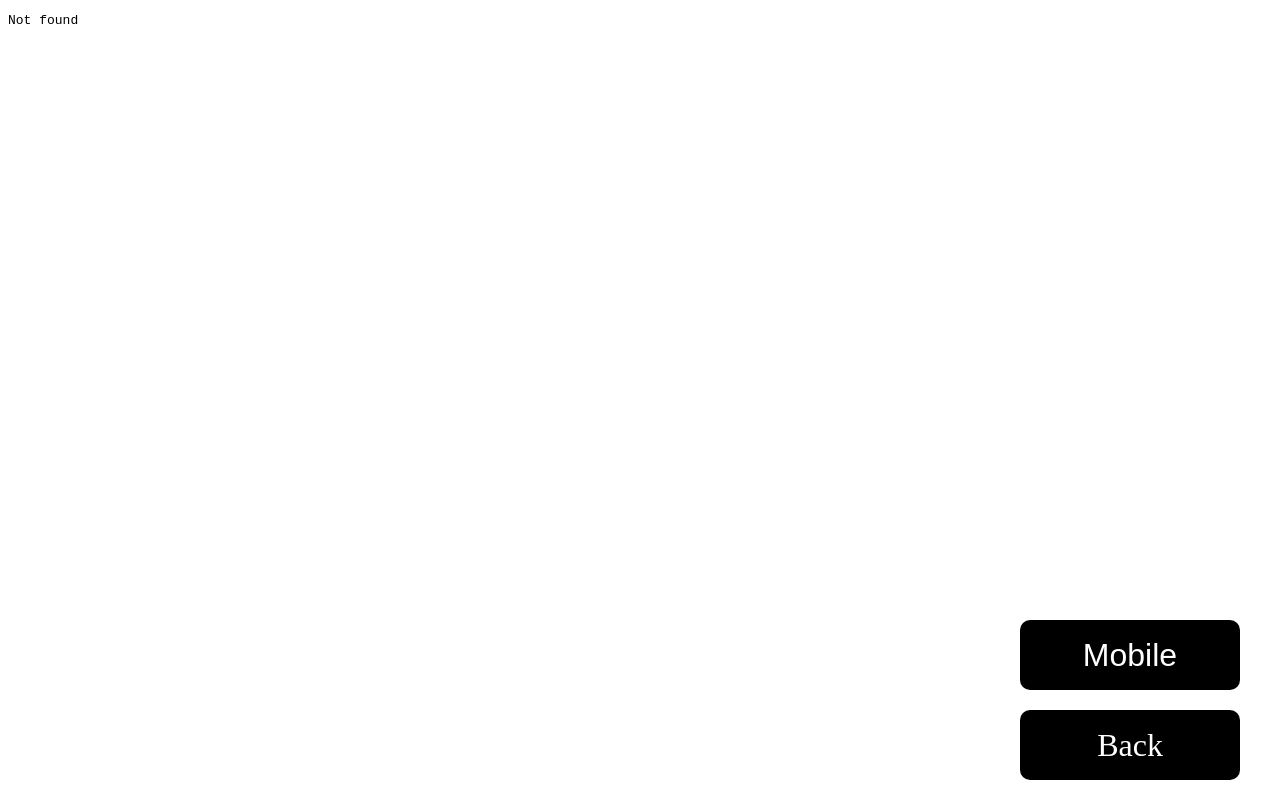
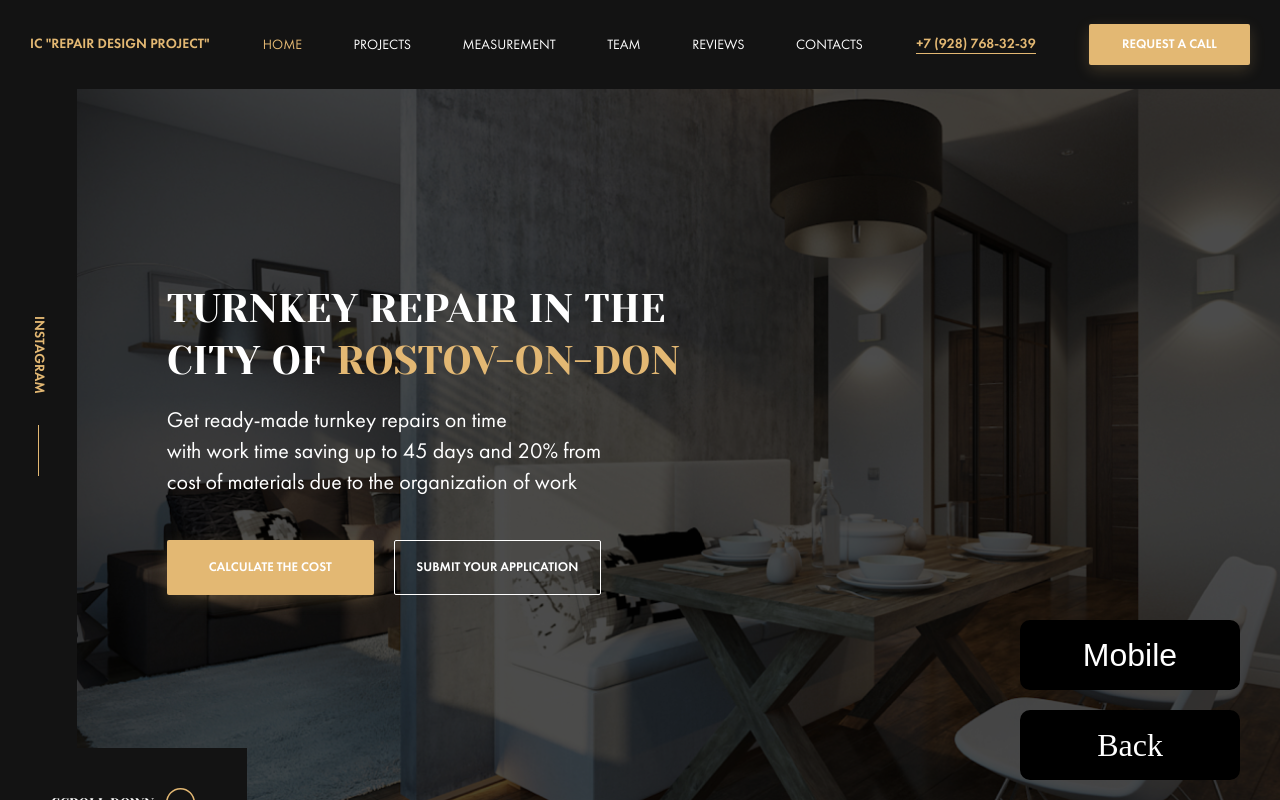
Before and after one commit to moongue/portfolio, a plain HTML site: page repair-design-projects.html in a window 1280 px wide. Drawn offline with Linux system fonts and the light colour scheme.

Commit message:
fix: link on repair-design-project.html and theyalow.html

```diff
--- a/repair-design-projects.html
+++ b/repair-design-projects.html
@@ -12,7 +12,7 @@
 </head>
 <body>
 <div class="box">
-   <iframe class="frame" src="projects/project1/index.html" frameborder="0"></iframe>
+   <iframe class="frame" src="projects/repair-design-project/index.html" frameborder="0"></iframe>
 </div>
 
 <script src="js/script-project.js"></script>
```
Also changed, not shown: theyalow.html (+1 -1 lines).
